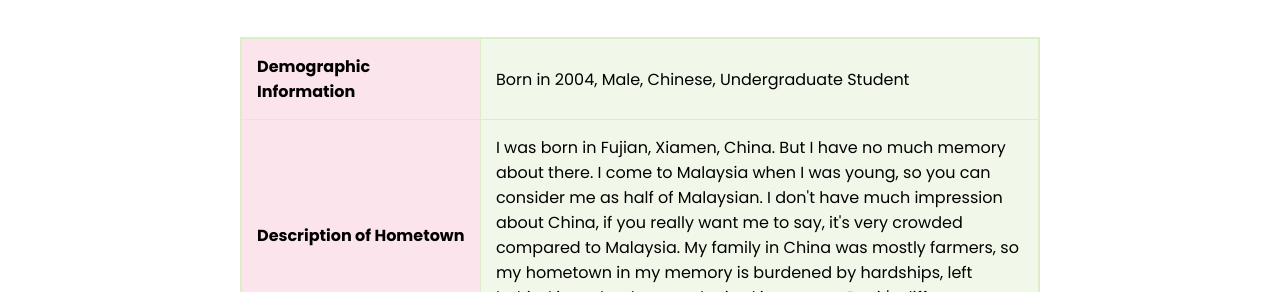
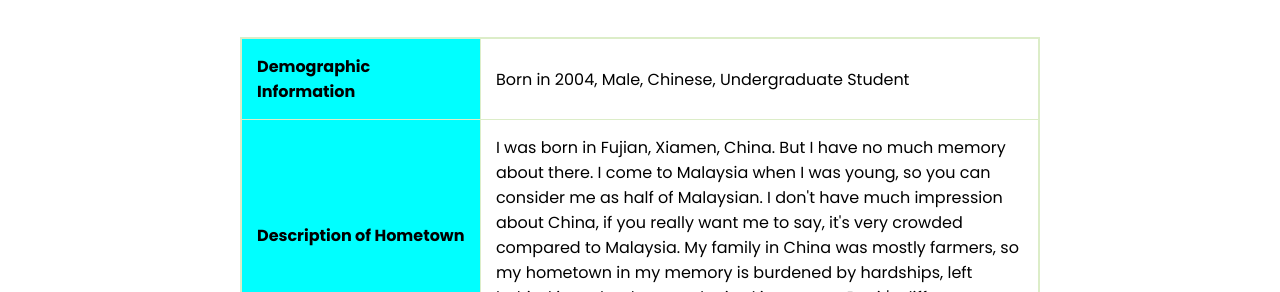
Before and after one commit to kevinn-yu/Web-Design-Project, a plain HTML site: page PROJECT/jiangyu.html in a window 1280 px wide. Shown: the part 508-800 px from the top of the page. Drawn offline with Linux system fonts and the light colour scheme.

Commit message:
Update style.css

```diff
--- a/PROJECT/CSS/style.css
+++ b/PROJECT/CSS/style.css
@@ -981,13 +981,13 @@ nav ul li .dropdown-menu a:hover {
 }
 
 .profile-table-jiangyu th {
-    background-color: #fce4ec;
+    background-color: cyan;
     font-weight: bold;
     width: 30%;
 }
 
 .profile-table-jiangyu td {
-    background-color: #f1f8e9;
+    background-color: white;
 }
 
 .email-button-jiangyu {
```
